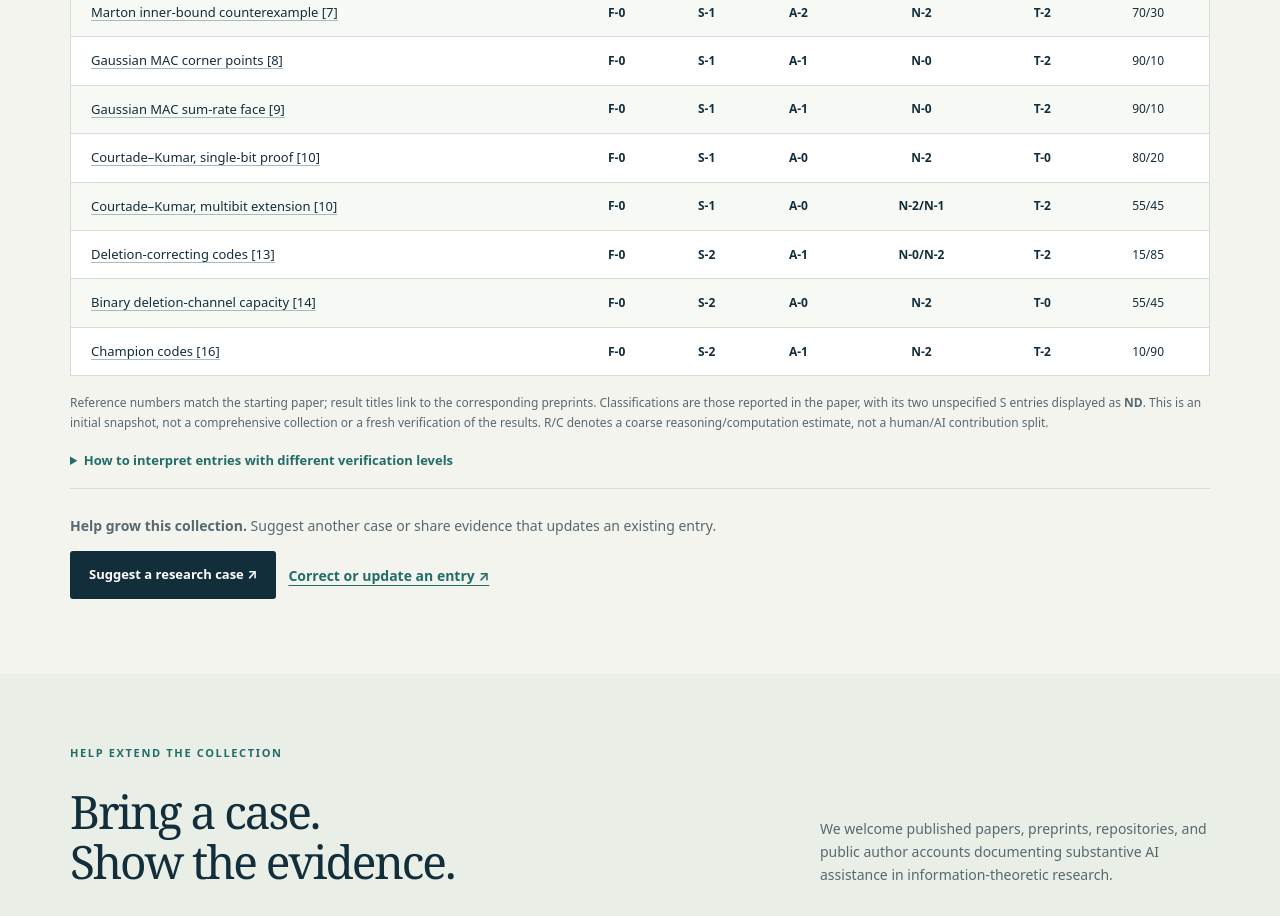
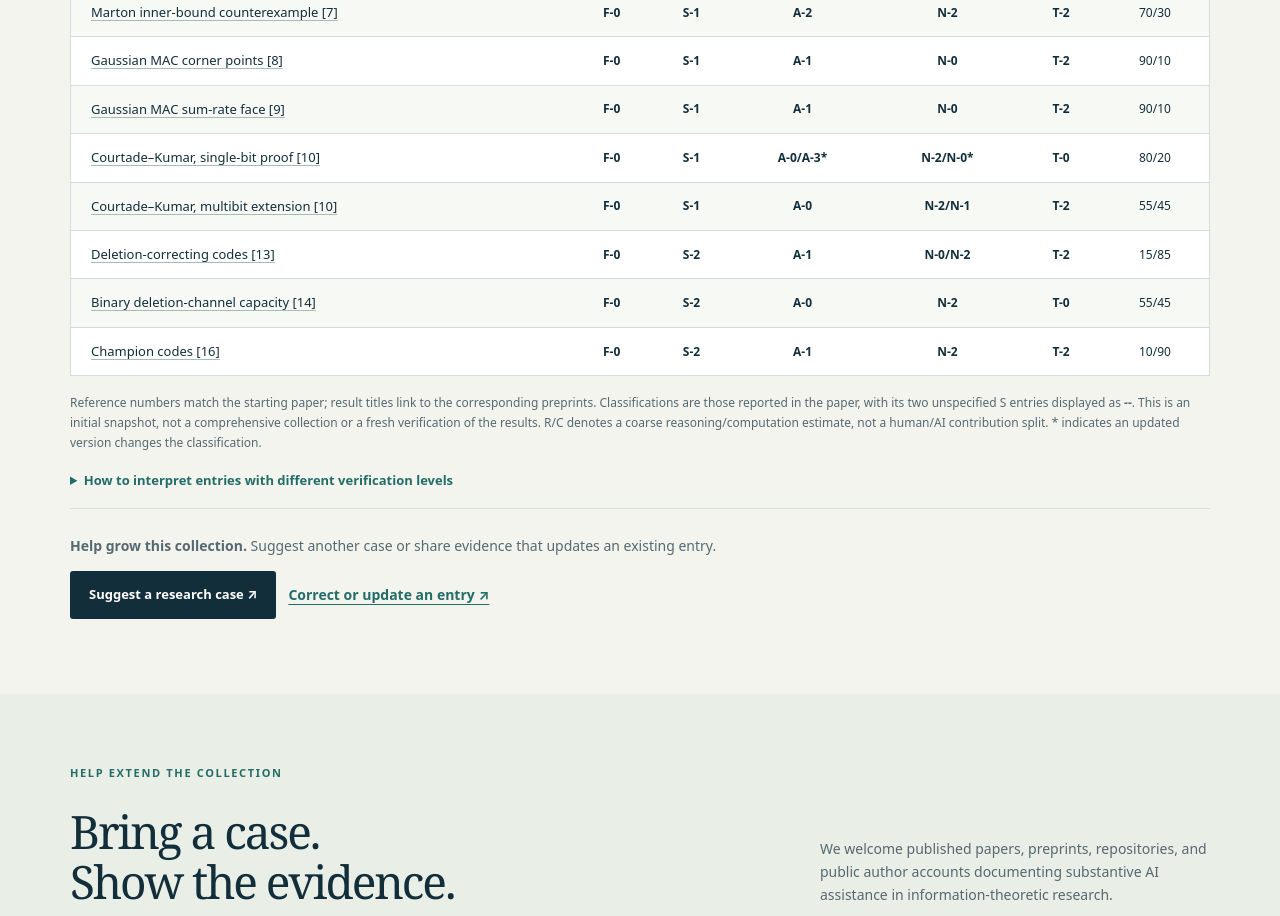
Before and after one commit to ct2641/AI_IT, a plain HTML site: page index.html in a window 1280 px wide. Shown: the part 4249-5165 px from the top of the page. Drawn offline with Linux system fonts and the light colour scheme.

Commit message:
Modify classification notes and references in index.html
Updated classification notes and reference details in the cases section.

```diff
--- a/index.html
+++ b/index.html
@@ -54,14 +54,14 @@
 <tr><th scope="row"><a href="https://arxiv.org/abs/2608.19869">Marton inner-bound counterexample [7]</a></th><td><b>F-0</b></td><td><b>S-1</b></td><td><b>A-2</b></td><td><b>N-2</b></td><td><b>T-2</b></td><td>70/30</td></tr>
 <tr><th scope="row"><a href="https://arxiv.org/abs/2608.18231">Gaussian MAC corner points [8]</a></th><td><b>F-0</b></td><td><b>S-1</b></td><td><b>A-1</b></td><td><b>N-0</b></td><td><b>T-2</b></td><td>90/10</td></tr>
 <tr><th scope="row"><a href="https://arxiv.org/abs/2609.18013">Gaussian MAC sum-rate face [9]</a></th><td><b>F-0</b></td><td><b>S-1</b></td><td><b>A-1</b></td><td><b>N-0</b></td><td><b>T-2</b></td><td>90/10</td></tr>
-<tr><th scope="row"><a href="https://arxiv.org/abs/2609.26444">Courtade–Kumar, single-bit proof [10]</a></th><td><b>F-0</b></td><td><b>S-1</b></td><td><b>A-0</b></td><td><b>N-2</b></td><td><b>T-0</b></td><td>80/20</td></tr>
+<tr><th scope="row"><a href="https://arxiv.org/abs/2609.26444">Courtade–Kumar, single-bit proof [10]</a></th><td><b>F-0</b></td><td><b>S-1</b></td><td><b>A-0/A-3*</b></td><td><b>N-2/N-0*</b></td><td><b>T-0</b></td><td>80/20</td></tr>
 <tr><th scope="row"><a href="https://arxiv.org/abs/2609.26444">Courtade–Kumar, multibit extension [10]</a></th><td><b>F-0</b></td><td><b>S-1</b></td><td><b>A-0</b></td><td><b>N-2/N-1</b></td><td><b>T-2</b></td><td>55/45</td></tr>
 <tr><th scope="row"><a href="https://arxiv.org/abs/2504.00613">Deletion-correcting codes [13]</a></th><td><b>F-0</b></td><td><b>S-2</b></td><td><b>A-1</b></td><td><b>N-0/N-2</b></td><td><b>T-2</b></td><td>15/85</td></tr>
 <tr><th scope="row"><a href="https://arxiv.org/abs/2609.19412">Binary deletion-channel capacity [14]</a></th><td><b>F-0</b></td><td><b>S-2</b></td><td><b>A-0</b></td><td><b>N-2</b></td><td><b>T-0</b></td><td>55/45</td></tr>
 <tr><th scope="row"><a href="https://arxiv.org/abs/2512.13370">Champion codes [16]</a></th><td><b>F-0</b></td><td><b>S-2</b></td><td><b>A-1</b></td><td><b>N-2</b></td><td><b>T-2</b></td><td>10/90</td></tr>
         </tbody>
       </table></div>
-      <p class="small cases-note">Reference numbers match the starting paper; result titles link to the corresponding preprints. Classifications are those reported in the paper, with its two unspecified S entries displayed as <b>ND</b>. This is an initial snapshot, not a comprehensive collection or a fresh verification of the results. R/C denotes a coarse reasoning/computation estimate, not a human/AI contribution split.</p>
+      <p class="small cases-note">Reference numbers match the starting paper; result titles link to the corresponding preprints. Classifications are those reported in the paper, with its two unspecified S entries displayed as <b>--</b>. This is an initial snapshot, not a comprehensive collection or a fresh verification of the results. R/C denotes a coarse reasoning/computation estimate, not a human/AI contribution split. * indicates an updated version changes the classification. </p>
       <details class="case-notes"><summary>How to interpret entries with different verification levels</summary><p>For the multibit extension, <b>N-2</b> refers to finite construction checks and <b>N-1</b> to evidence motivating the small-output conjecture. For deletion-correcting codes, the one-deletion theorem is analytical (<b>N-0</b>), while finite checks support other constructions (<b>N-2</b>). The Fisher-information paper’s supplementary grid calculation carries no proof obligation (<b>N-0</b>).</p><p><b>A-0</b> means that a complete analytical check is not documented; it does not establish that no check occurred. The T classification concerns articulation and does not by itself establish analytical verification. See the <a href="papers/from-formulation-to-articulation.pdf#page=9">paper’s comparison and discussion</a> for the basis and scope of these assessments.</p></details>
       <div class="cases-next"><p><strong>Help grow this collection.</strong> Suggest another case or share evidence that updates an existing entry.</p><div class="actions"><a class="button primary" href="#contribute" data-repo-link="new-case">Suggest a research case ↗</a><a class="text-link" href="#contribute" data-repo-link="correction">Correct or update an entry ↗</a></div></div>
     </div></section>
```
